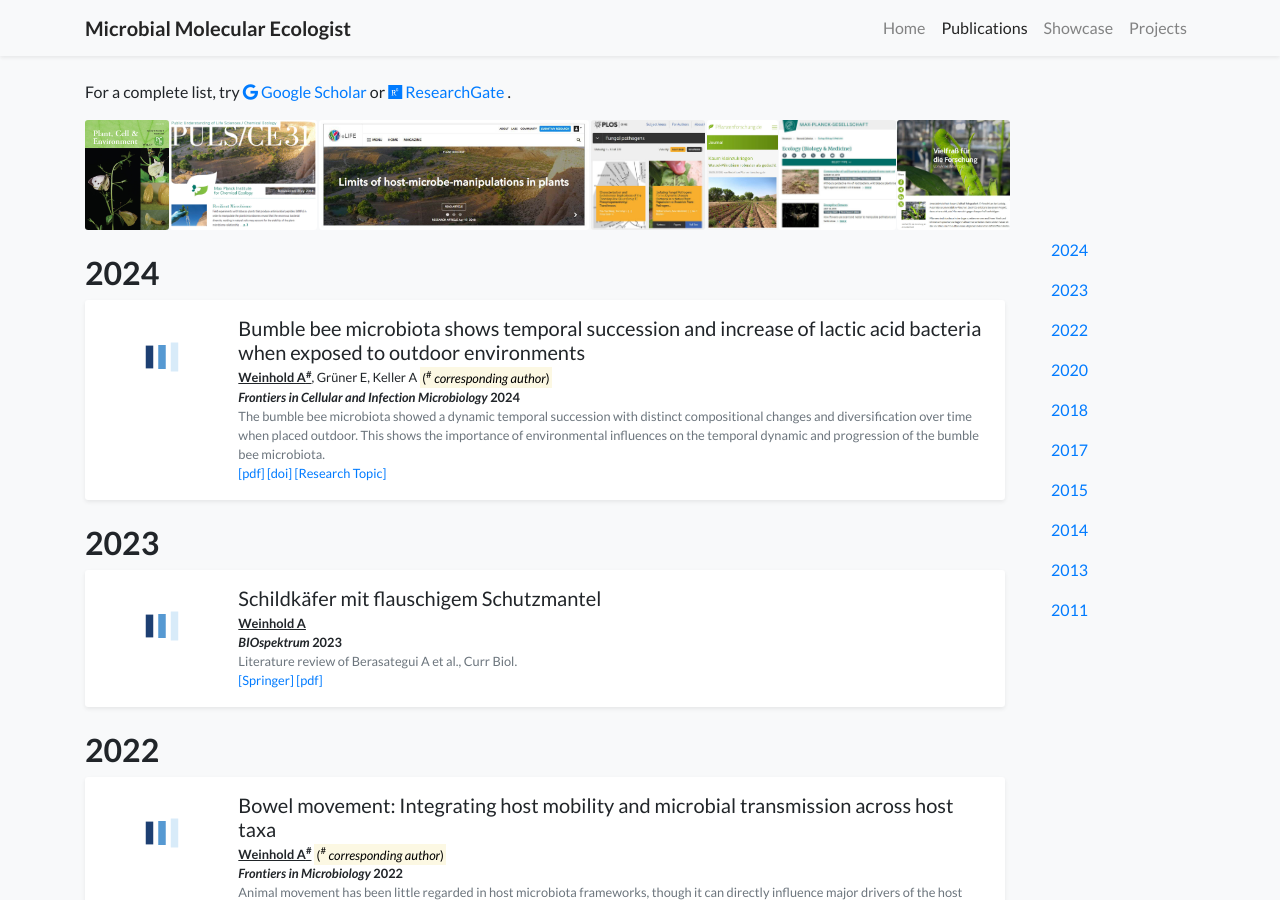
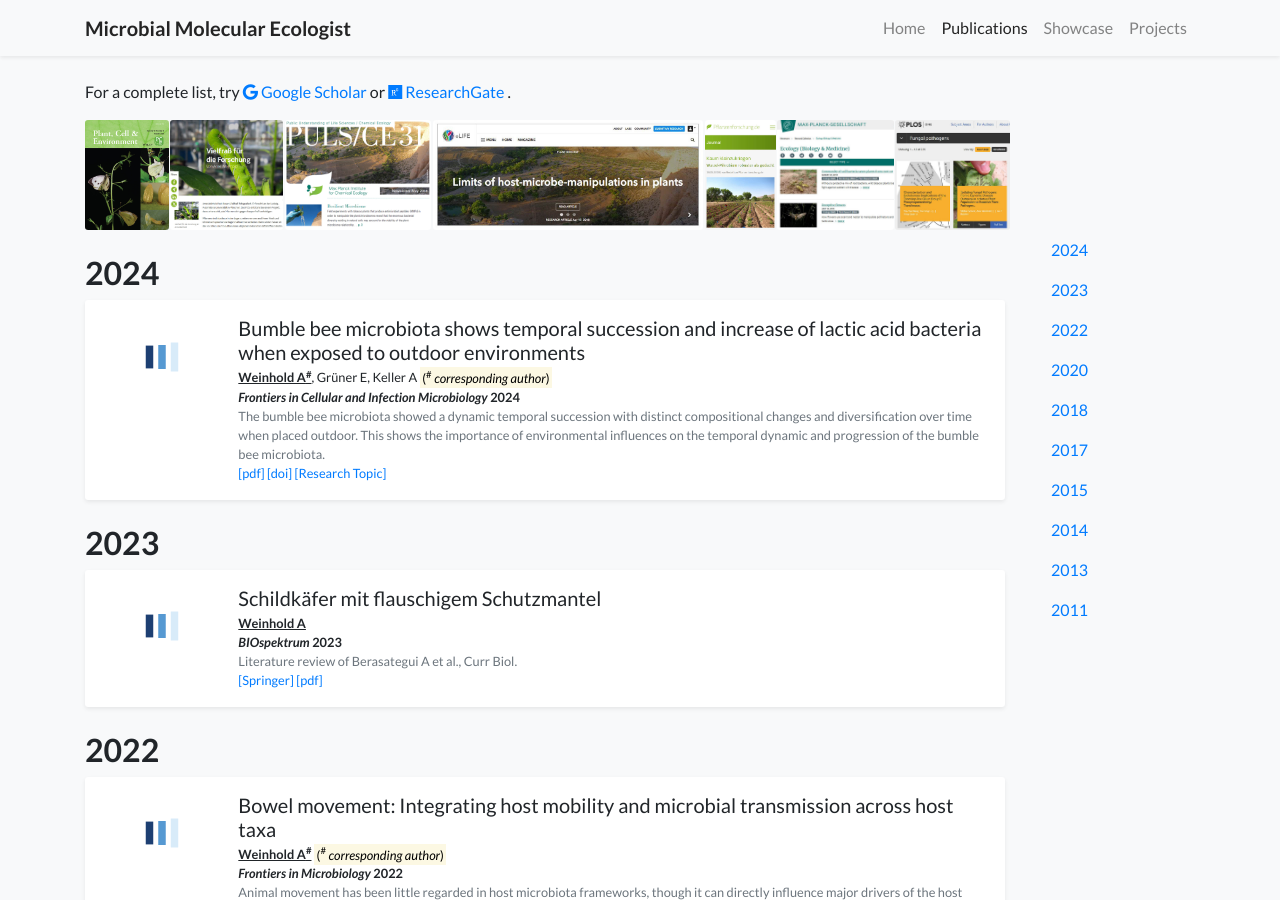
Before and after one commit to micromole/micromole.github.io, a Jekyll site: the page built from publications.html, in a window 1280 px wide and 900 px high. Built offline with Jekyll 4.4.1, drawn with Linux system fonts in a browser that asks for light colours; nearby versions of some CDN libraries; comment, search, counter and statistics services are not loaded; a style sheet for code colours, icons or effects is not loaded.

Commit message:
Update publications.html

```diff
--- a/publications.html
+++ b/publications.html
@@ -19,12 +19,12 @@ body_attr: >-
     <div class="col-12 col-md-12 col-lg-10">
         <div class="d-flex flex-wrap justify-content-between gap-2">
             <img src="/assets/images/covers/cover_PCE.jpg" alt="Image 1" class="rounded-sm img-fluid small-img">
+            <img src="/assets/images/covers/cover_blattgefluster2.jpg" alt="Image 3" class="rounded-sm img-fluid small-img">
             <img src="/assets/images/covers/cover_PULS.jpg" alt="Image 2" class="rounded-sm img-fluid small-img">
             <img src="/assets/images/covers/cover_elife.jpg" alt="Image 3" class="rounded-sm img-fluid small-img">
-            <img src="/assets/images/covers/cover_plossmall.jpg" alt="Image 3" class="rounded-sm img-fluid small-img">
             <img src="/assets/images/covers/cover_pflanzenforschung2.jpg" alt="Image 3" class="rounded-sm img-fluid small-img">
             <img src="/assets/images/covers/cover_mpgpress2.jpg" alt="Image 3" class="rounded-sm img-fluid small-img">
-            <img src="/assets/images/covers/cover_blattgefluster2.jpg" alt="Image 3" class="rounded-sm img-fluid small-img">
+            <img src="/assets/images/covers/cover_plossmall.jpg" alt="Image 3" class="rounded-sm img-fluid small-img">
         </div>
     </div>
 </div>
```
